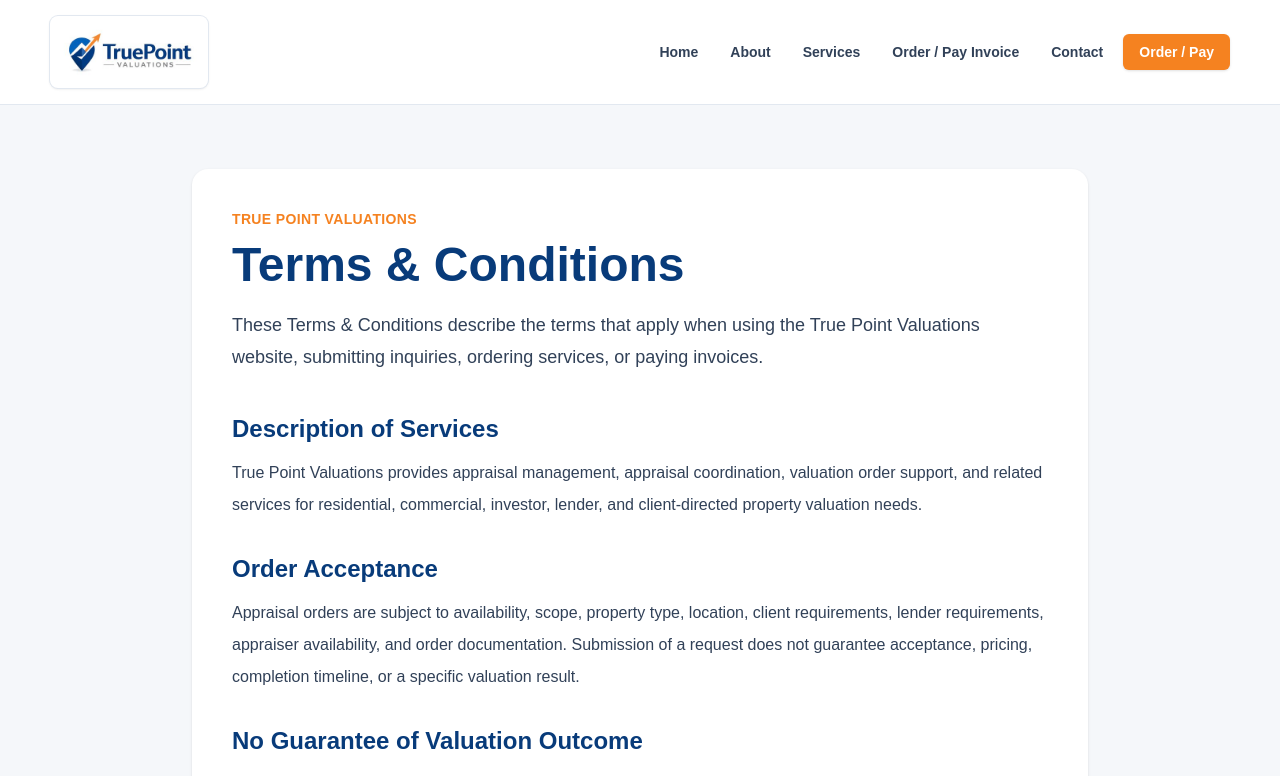
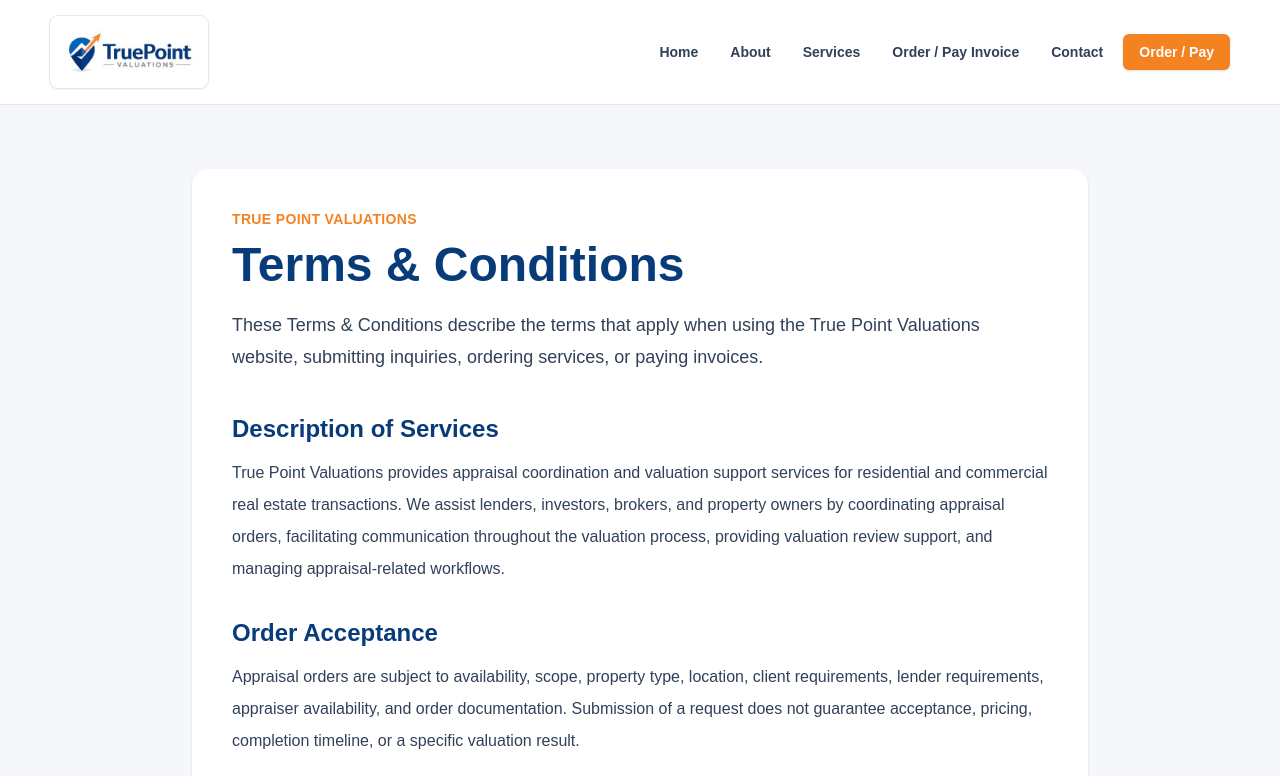
Before and after one commit to mconklin-boop/True-point-Valuations, a Next.js app: page /terms-of-service in a window 1280 px wide. Shown: the top 776 px of the page. Built offline with nearby package versions, Linux system fonts and the light colour scheme.

Commit message:
Update terms service description

```diff
--- a/app/terms-of-service/page.tsx
+++ b/app/terms-of-service/page.tsx
@@ -10,11 +10,11 @@ export default function TermsPage() {
       title="Terms & Conditions"
       intro={`These Terms & Conditions describe the terms that apply when using the ${site.name} website, submitting inquiries, ordering services, or paying invoices.`}
       sections={[
-        { heading: "Description of Services", body: `${site.name} provides appraisal management, appraisal coordination, valuation order support, and related services for residential, commercial, investor, lender, and client-directed property valuation needs.` },
+        { heading: "Description of Services", body: `${site.name} provides appraisal coordination and valuation support services for residential and commercial real estate transactions. We assist lenders, investors, brokers, and property owners by coordinating appraisal orders, facilitating communication throughout the valuation process, providing valuation review support, and managing appraisal-related workflows.` },
         { heading: "Order Acceptance", body: "Appraisal orders are subject to availability, scope, property type, location, client requirements, lender requirements, appraiser availability, and order documentation. Submission of a request does not guarantee acceptance, pricing, completion timeline, or a specific valuation result." },
         { heading: "No Guarantee of Valuation Outcome", body: "We do not guarantee a specific appraised value, valuation conclusion, market result, loan decision, investment result, or third-party acceptance of a report." },
         { heading: "Client Responsibilities", body: "Clients are responsible for providing accurate contact, billing, property, access, order, and scope information. Delays or inaccurate information may affect pricing, scheduling, delivery, or order completion." },
-        { heading: "Payment Terms", body: `Customers are responsible for paying applicable appraisal, valuation, review, management, and related service fees according to the invoice or order terms issued by ${site.name}. Payments are processed securely through Stripe. Card payments are subject to invoice and order terms.` },
+        { heading: "Payment Terms", body: `Customers are responsible for one-time invoice payments for appraisal coordination, valuation support, valuation review support, and related real estate valuation services according to the invoice or order terms issued by ${site.name}. Payments are processed securely through Stripe. Card payments are subject to invoice and order terms.` },
         { heading: "Limitation of Liability", body: `To the fullest extent permitted by law, ${site.name} is not liable for indirect, incidental, special, consequential, or punitive damages arising from website use or service coordination.` },
         { heading: "Intellectual Property", body: `Website content, branding, copy, layouts, and related materials are owned by or licensed to ${site.name} and may not be copied or reused without permission.` },
         { heading: "Dispute Resolution", body: `Customers should contact ${site.name} first to resolve any concern. Any unresolved dispute will be handled according to applicable law and venue requirements.` },
```
